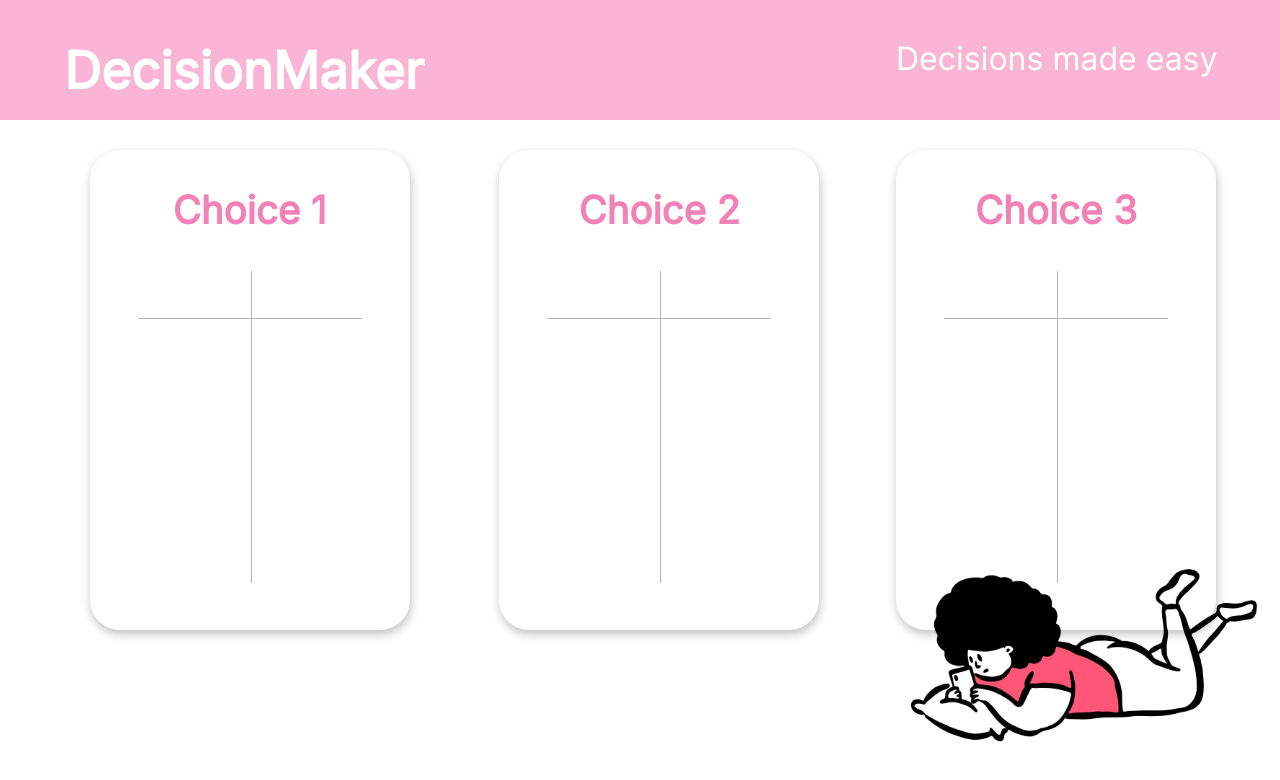
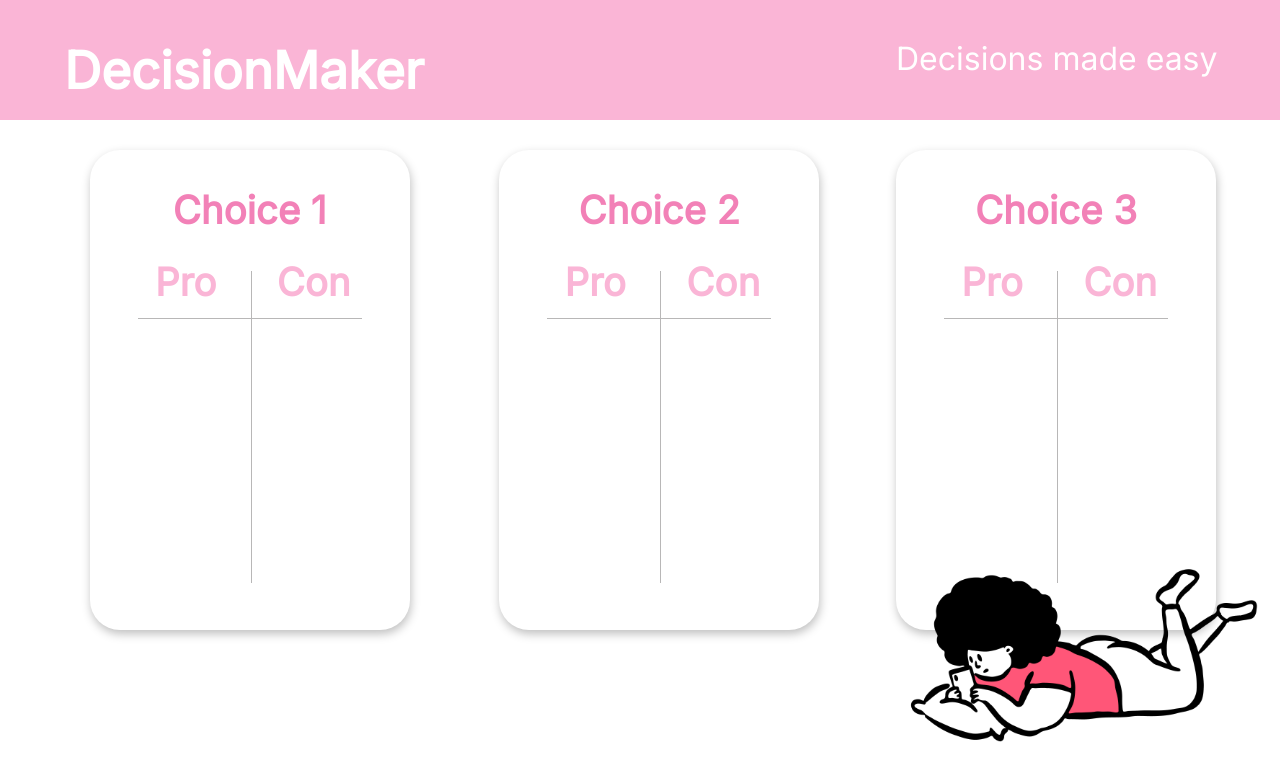
Before and after one commit to DevthanAI/DecisionMaker, a plain HTML site: page index.html in a window 1280 px wide. Shown: the top 780 px of the page. Drawn offline with Linux system fonts and the light colour scheme.

Commit message:
Add adjustable pro-con

```diff
--- a/index.html
+++ b/index.html
@@ -15,6 +15,8 @@
         <div id="pink-subtitle-1" class="pink-subtitle" contenteditable="true">
             Choice 1
         </div>
+        <div class="light-pink-pro">Pro</div>
+        <div class="light-pink-con">Con</div>
         <div class="hori-line"></div>
         <div class="verti-line"></div>
     </div>
@@ -22,6 +24,8 @@
         <div id="pink-subtitle-2" class="pink-subtitle" contenteditable="true">
             Choice 2
         </div>
+        <div class="light-pink-pro">Pro</div>
+        <div class="light-pink-con">Con</div>
         <div class="hori-line"></div>
         <div class="verti-line"></div>
     </div>
@@ -29,6 +33,8 @@
         <div id="pink-subtitle-3" class="pink-subtitle" contenteditable="true">
             Choice 3
         </div>
+        <div class="light-pink-pro">Pro</div>
+        <div class="light-pink-con">Con</div>
         <div class="hori-line"></div>
         <div class="verti-line"></div>
     </div>
--- a/public/css/style.css
+++ b/public/css/style.css
@@ -118,3 +118,35 @@
     padding-left: 50%;
     border-right: 1px solid #B8B7B7;
 }
+
+.light-pink-pro {
+    position: absolute;
+    width: 90%;
+    height: auto;
+    left: -15%;
+    top: 20%;
+    font-family: 'Inter';
+    font-style: normal;
+    font-weight: 700;
+    font-size: 3vw;
+    line-height: 73px;
+    text-align: center;
+
+    color: #FAB5D6;
+}
+
+.light-pink-con {
+    position: absolute;
+    width: 90%;
+    height: auto;
+    left: 25%;
+    top: 20%;
+    font-family: 'Inter';
+    font-style: normal;
+    font-weight: 700;
+    font-size: 3vw;
+    line-height: 73px;
+    text-align: center;
+
+    color: #FAB5D6;
+}
```
